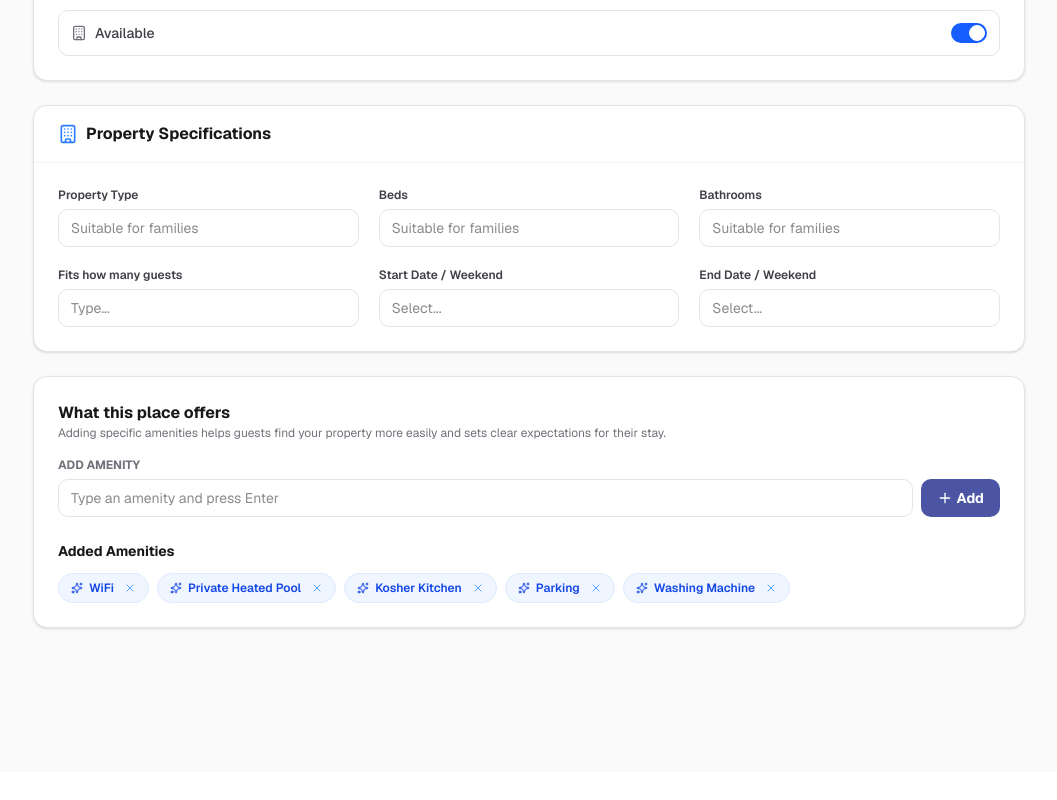
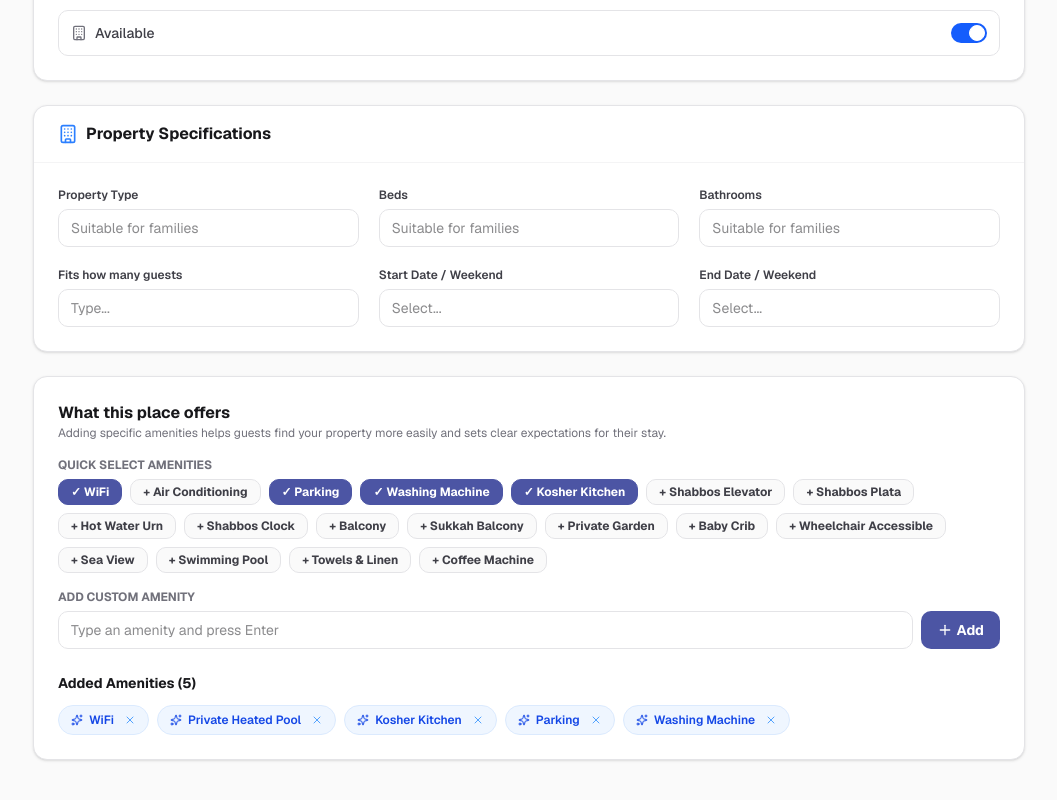
Before and after one commit to pronoy656/Shabbos-rent-Website-, a Next.js app: page /user-dashboard/add in a window 1280 px wide. Shown: the part 977-1777 px from the top of the page, without its empty margins (111-1168 px from the left). Before the commit the page ends 1749 px from the top, so only its background shows below. Built offline with nearby package versions, Linux system fonts and the light colour scheme.

Commit message:
amenities set when owner add appartment

```diff
--- a/src/app/(main)/search/page.tsx
+++ b/src/app/(main)/search/page.tsx
@@ -115,6 +115,8 @@ function SearchContent() {
   const { t } = useLanguage();
   const [dummyVisible, setDummyVisible] = useState(false);
   const [currentPage, setCurrentPage] = useState(1);
+  const [selectedAmenities, setSelectedAmenities] = useState<string[]>([]);
+  const [searchQuery, setSearchQuery] = useState("");
 
   useEffect(() => {
     if (typeof window !== "undefined") {
@@ -123,6 +125,15 @@ function SearchContent() {
       setDummyVisible(hasListing && isVisible);
     }
   }, []);
+
+  const handleAmenityToggle = (amenityKey: string) => {
+    setSelectedAmenities(prev =>
+      prev.includes(amenityKey)
+        ? prev.filter(item => item !== amenityKey)
+        : [...prev, amenityKey]
+    );
+    setCurrentPage(1);
+  };
 
   const sortOptions = [
     t("search_page.sort_options.recommended"),
@@ -140,11 +151,24 @@ function SearchContent() {
     ? cityParam.split("-").map(w => w.charAt(0).toUpperCase() + w.slice(1)).join(" ")
     : "";
 
+  const dummyApartment: ApartmentData = {
+    id: "dummy",
+    title: "Bright luxury apartment in city center",
+    location: "City Center, Jerusalem",
+    image: "https://images.unsplash.com/photo-1522708323590-d24dbb6b0267?auto=format&fit=crop&q=80&w=800",
+    price: 1500,
+    rating: 5.0,
+    reviews: 0,
+    beds: 4,
+    baths: 2,
+    guests: 8,
+    isSwapAvailable: true,
+    verified: false,
+    amenities: ["WiFi", "Air Conditioning", "Parking", "Kosher Kitchen", "Washing Machine"]
+  };
+
   const allApartments = dummyVisible
-    ? [
-        { id: "dummy", title: "Bright luxury apartment in city center", location: "City Center, Jerusalem", image: "https://images.unsplash.com/photo-1522708323590-d24dbb6b0267?auto=format&fit=crop&q=80&w=800", price: 1500, rating: 5.0, reviews: 0, beds: 4, baths: 2, guests: 8, isSwapAvailable: true, verified: false },
-        ...apartments
-      ]
+    ? [dummyApartment, ...apartments]
     : apartments;
 
   let filteredApartments = cityParam
@@ -153,6 +177,24 @@ function SearchContent() {
 
   if (typeParam === "swap") {
     filteredApartments = filteredApartments.filter(apt => apt.isSwapAvailable);
+  }
+
+  if (selectedAmenities.length > 0) {
+    filteredApartments = filteredApartments.filter(apt => {
+      if (!apt.amenities || apt.amenities.length === 0) return false;
+      return selectedAmenities.every(selected =>
+        apt.amenities?.some(a => a.toLowerCase().includes(selected.toLowerCase()))
+      );
+    });
+  }
+
+  if (searchQuery.trim()) {
+    const q = searchQuery.toLowerCase();
+    filteredApartments = filteredApartments.filter(apt =>
+      apt.title.toLowerCase().includes(q) ||
+      apt.location.toLowerCase().includes(q) ||
+      apt.amenities?.some(a => a.toLowerCase().includes(q))
+    );
   }
 
   const ITEMS_PER_PAGE = 12;
@@ -181,6 +223,11 @@ function SearchContent() {
                 </div>
                 <input
                   type="text"
+                  value={searchQuery}
+                  onChange={(e) => {
+                    setSearchQuery(e.target.value);
+                    setCurrentPage(1);
+                  }}
                   placeholder={t("search_page.search_placeholder")}
                   className="w-full pl-10 pr-4 py-3 bg-zinc-50 dark:bg-zinc-950 border border-zinc-200 dark:border-zinc-800 rounded-xl text-sm font-medium text-zinc-900 dark:text-white placeholder-zinc-500 focus:outline-none focus:ring-2 focus:ring-[#4c55a4] transition-all shadow-sm"
                 />
@@ -223,7 +270,15 @@ function SearchContent() {
 
           {/* Left Sidebar (Filters) */}
           <div className="hidden lg:block lg:col-span-3">
-            <FilterSidebar />
+            <FilterSidebar
+              selectedAmenities={selectedAmenities}
+              onAmenityToggle={handleAmenityToggle}
+              onClearFilters={() => {
+                setSelectedAmenities([]);
+                setSearchQuery("");
+                setCurrentPage(1);
+              }}
+            />
           </div>
 
           {/* Right Main Area (Apartment Cards) */}
--- a/src/app/(main)/user-dashboard/add/page.tsx
+++ b/src/app/(main)/user-dashboard/add/page.tsx
@@ -200,7 +200,40 @@ export default function AddApartmentPage() {
                 <p className="text-xs text-zinc-500">Adding specific amenities helps guests find your property more easily and sets clear expectations for their stay.</p>
               </div>
 
-              <label className="block text-xs font-bold text-zinc-500 mb-1.5 uppercase">Add Amenity</label>
+              <label className="block text-xs font-bold text-zinc-500 mb-1.5 uppercase">Quick Select Amenities</label>
+              <div className="flex flex-wrap gap-2 mb-4 max-h-56 overflow-y-auto pr-1">
+                {[
+                  "WiFi", "Air Conditioning", "Parking", "Washing Machine",
+                  "Kosher Kitchen", "Shabbos Elevator", "Shabbos Plata", "Hot Water Urn",
+                  "Shabbos Clock", "Balcony", "Sukkah Balcony", "Private Garden",
+                  "Baby Crib", "Wheelchair Accessible", "Sea View", "Swimming Pool",
+                  "Towels & Linen", "Coffee Machine"
+                ].map((preset) => {
+                  const isSelected = amenities.includes(preset);
+                  return (
+                    <button
+                      key={preset}
+                      type="button"
+                      onClick={() => {
+                        if (isSelected) {
+                          handleRemoveAmenity(preset);
+                        } else {
+                          setAmenities([...amenities, preset]);
+                        }
+                      }}
+                      className={`px-3 py-1 rounded-lg text-xs font-bold transition-all border ${
+                        isSelected
+                          ? "bg-[#4c55a4] text-white border-[#4c55a4]"
+                          : "bg-zinc-50 dark:bg-zinc-800 text-zinc-700 dark:text-zinc-300 border-zinc-200 dark:border-zinc-700 hover:border-[#4c55a4]"
+                      }`}
+                    >
+                      {isSelected ? "✓ " : "+ "}{preset}
+                    </button>
+                  );
+                })}
+              </div>
+
+              <label className="block text-xs font-bold text-zinc-500 mb-1.5 uppercase">Add Custom Amenity</label>
               <div className="flex gap-2 mb-6">
                 <input
                   type="text"
@@ -219,7 +252,7 @@ export default function AddApartmentPage() {
               </div>
 
               <div>
-                <h3 className="text-sm font-bold text-zinc-900 dark:text-white mb-3">Added Amenities</h3>
+                <h3 className="text-sm font-bold text-zinc-900 dark:text-white mb-3">Added Amenities ({amenities.length})</h3>
                 <div className="flex flex-wrap gap-2">
                   {amenities.map((item, idx) => (
                     <div key={idx} className="flex items-center gap-1.5 px-3 py-1.5 bg-blue-50 dark:bg-blue-900/20 text-blue-700 dark:text-blue-300 rounded-full text-xs font-semibold border border-blue-100 dark:border-blue-800/30">
--- a/src/components/layout/CreateListingModal.tsx
+++ b/src/components/layout/CreateListingModal.tsx
@@ -314,14 +314,47 @@ export default function CreateListingModal({ isOpen, onClose, onSave, isEditMode
                   <p className="text-sm text-zinc-500 mt-1">Specific amenities help guests find your property easily and set clear expectations.</p>
                 </div>
 
-                <label className="block text-xs font-black text-zinc-400 mb-2 uppercase tracking-wider">Add Amenity</label>
+                <label className="block text-xs font-black text-zinc-400 mb-2 uppercase tracking-wider">Quick Select Amenities</label>
+                <div className="flex flex-wrap gap-2 mb-6 max-h-56 overflow-y-auto pr-1">
+                  {[
+                    "WiFi", "Air Conditioning", "Parking", "Washing Machine",
+                    "Kosher Kitchen", "Shabbos Elevator", "Shabbos Plata", "Hot Water Urn",
+                    "Shabbos Clock", "Balcony", "Sukkah Balcony", "Private Garden",
+                    "Baby Crib", "Wheelchair Accessible", "Sea View", "Swimming Pool",
+                    "Towels & Linen", "Coffee Machine"
+                  ].map((preset) => {
+                    const isSelected = amenities.includes(preset);
+                    return (
+                      <button
+                        key={preset}
+                        type="button"
+                        onClick={() => {
+                          if (isSelected) {
+                            handleRemoveAmenity(preset);
+                          } else {
+                            setAmenities(prev => [...prev, preset]);
+                          }
+                        }}
+                        className={`px-3.5 py-1.5 rounded-xl text-xs font-bold transition-all border ${
+                          isSelected
+                            ? "bg-[#4c55a4] text-white border-[#4c55a4] shadow-sm"
+                            : "bg-zinc-50 dark:bg-zinc-800 text-zinc-700 dark:text-zinc-300 border-zinc-200 dark:border-zinc-700 hover:border-[#4c55a4]"
+                        }`}
+                      >
+                        {isSelected ? "✓ " : "+ "}{preset}
+                      </button>
+                    );
+                  })}
+                </div>
+
+                <label className="block text-xs font-black text-zinc-400 mb-2 uppercase tracking-wider">Add Custom Amenity</label>
                 <div className="flex flex-col sm:flex-row gap-3 mb-8">
                   <input
                     type="text"
                     value={amenityInput}
                     onChange={(e) => setAmenityInput(e.target.value)}
                     onKeyDown={handleAddAmenity}
-                    placeholder="Type an amenity (e.g. High-speed WiFi) and press Enter"
+                    placeholder="Type an amenity (e.g. Swimming Pool) and press Enter"
                     className="flex-1 px-4 py-3.5 bg-zinc-50/80 dark:bg-zinc-950 border border-zinc-200 dark:border-zinc-800 rounded-2xl text-[15px] text-zinc-900 dark:text-white placeholder:text-zinc-400 focus:bg-white dark:focus:bg-zinc-900 focus:ring-4 focus:ring-[#4c55a4]/10 focus:border-[#4c55a4] outline-none transition-all duration-200"
                   />
                   <button
@@ -333,7 +366,7 @@ export default function CreateListingModal({ isOpen, onClose, onSave, isEditMode
                 </div>
 
                 <div>
-                  <h3 className="text-sm font-bold text-zinc-800 dark:text-zinc-200 mb-3">Included Amenities</h3>
+                  <h3 className="text-sm font-bold text-zinc-800 dark:text-zinc-200 mb-3">Included Amenities ({amenities.length})</h3>
                   {amenities.length === 0 ? (
                     <div className="flex items-center gap-2 text-sm text-zinc-500 dark:text-zinc-400 py-1 font-medium">
                       <Info className="w-4 h-4" />
--- a/src/components/search/FilterSidebar.tsx
+++ b/src/components/search/FilterSidebar.tsx
@@ -3,12 +3,55 @@
 import { MapPin, Navigation, Calendar, BedDouble, Bath, ChevronDown } from "lucide-react";
 import { useLanguage } from "@/context/LanguageContext";
 
-export default function FilterSidebar() {
+export interface FilterSidebarProps {
+  selectedAmenities?: string[];
+  onAmenityToggle?: (amenityKey: string) => void;
+  onApplyFilters?: () => void;
+  onClearFilters?: () => void;
+}
+
+const AMENITIES_OPTIONS = [
+  { key: "WiFi", labelKey: "filters.amenities_list.wifi", name: "WiFi" },
+  { key: "Air Conditioning", labelKey: "filters.amenities_list.air_conditioning", name: "Air Conditioning" },
+  { key: "Parking", labelKey: "filters.amenities_list.parking", name: "Parking" },
+  { key: "Washing Machine", labelKey: "filters.amenities_list.washing_machine", name: "Washing Machine" },
+  { key: "Kosher Kitchen", labelKey: "filters.amenities_list.kosher_kitchen", name: "Kosher Kitchen" },
+  { key: "Shabbos Elevator", labelKey: "filters.amenities_list.shabbos_elevator", name: "Shabbos Elevator" },
+  { key: "Shabbos Plata", labelKey: "filters.amenities_list.shabbos_plata", name: "Shabbos Plata" },
+  { key: "Hot Water Urn", labelKey: "filters.amenities_list.hot_water_urn", name: "Hot Water Urn" },
+  { key: "Shabbos Clock", labelKey: "filters.amenities_list.shabbos_clock", name: "Shabbos Clock" },
+  { key: "Balcony", labelKey: "filters.amenities_list.balcony", name: "Balcony" },
+  { key: "Sukkah Balcony", labelKey: "filters.amenities_list.sukkah_balcony", name: "Sukkah Balcony" },
+  { key: "Private Garden", labelKey: "filters.amenities_list.private_garden", name: "Private Garden" },
+  { key: "Baby Crib", labelKey: "filters.amenities_list.baby_crib", name: "Baby Crib" },
+  { key: "Wheelchair Accessible", labelKey: "filters.amenities_list.wheelchair", name: "Wheelchair Accessible" },
+  { key: "Sea View", labelKey: "filters.amenities_list.sea_view", name: "Sea View" },
+  { key: "Swimming Pool", labelKey: "filters.amenities_list.swimming_pool", name: "Swimming Pool" },
+  { key: "Towels & Linen", labelKey: "filters.amenities_list.towels_linen", name: "Towels & Linen" },
+  { key: "Coffee Machine", labelKey: "filters.amenities_list.coffee_machine", name: "Coffee Machine" },
+];
+
+export default function FilterSidebar({
+  selectedAmenities = [],
+  onAmenityToggle,
+  onApplyFilters,
+  onClearFilters,
+}: FilterSidebarProps) {
   const { t } = useLanguage();
 
   return (
     <div className="bg-white dark:bg-zinc-950 rounded-2xl border border-zinc-200 dark:border-zinc-800 p-6 sticky top-24">
-      <h2 className="text-lg font-bold text-zinc-900 dark:text-white mb-6">{t("filters.title")}</h2>
+      <div className="flex items-center justify-between mb-6">
+        <h2 className="text-lg font-bold text-zinc-900 dark:text-white">{t("filters.title")}</h2>
+        {selectedAmenities.length > 0 && (
+          <button
+            onClick={onClearFilters}
+            className="text-xs text-[#4c55a4] hover:underline font-semibold"
+          >
+            Clear All
+          </button>
+        )}
+      </div>
 
       {/* Location */}
       <div className="space-y-4 mb-6">
@@ -141,25 +184,43 @@ export default function FilterSidebar() {
 
       {/* Amenities */}
       <div className="space-y-4 mb-6">
+        <div className="flex items-center justify-between">
           <h3 className="text-sm font-bold text-zinc-900 dark:text-white uppercase tracking-wider">{t("filters.amenities")}</h3>
-        <div className="grid grid-cols-2 gap-2 gap-x-3">
-          {[t("filters.amenities_list.kosher_kitchen"), t("filters.amenities_list.shabbos_elevator"), t("filters.amenities_list.balcony"), t("filters.amenities_list.parking"), t("filters.amenities_list.wheelchair")].map((amenity) => (
-            <label key={amenity} className="flex items-center gap-3 cursor-pointer group">
+          {selectedAmenities.length > 0 && (
+            <span className="text-xs font-bold text-[#4c55a4] bg-[#4c55a4]/10 px-2 py-0.5 rounded-full">
+              {selectedAmenities.length} selected
+            </span>
+          )}
+        </div>
+        <div className="flex flex-col gap-2.5">
+          {AMENITIES_OPTIONS.map((item) => {
+            const isChecked = selectedAmenities.includes(item.key);
+            return (
+              <label key={item.key} className="flex items-center gap-3 cursor-pointer group select-none">
                 <div className="relative flex items-center justify-center">
-                <input type="checkbox" className="peer appearance-none w-5 h-5 border-2 border-zinc-300 dark:border-zinc-700 rounded bg-white dark:bg-zinc-900 checked:bg-[#4c55a4] checked:border-[#4c55a4] transition-colors" />
+                  <input
+                    type="checkbox"
+                    checked={isChecked}
+                    onChange={() => onAmenityToggle?.(item.key)}
+                    className="peer appearance-none w-5 h-5 border-2 border-zinc-300 dark:border-zinc-700 rounded bg-white dark:bg-zinc-900 checked:bg-[#4c55a4] checked:border-[#4c55a4] transition-colors"
+                  />
                   <svg className="absolute w-3 h-3 text-white pointer-events-none opacity-0 peer-checked:opacity-100" fill="none" viewBox="0 0 24 24" stroke="currentColor" strokeWidth={3}>
                     <path strokeLinecap="round" strokeLinejoin="round" d="M5 13l4 4L19 7" />
                   </svg>
                 </div>
-              <span className="text-sm font-medium text-zinc-700 dark:text-zinc-300 group-hover:text-zinc-900 dark:group-hover:text-white transition-colors">
-                {amenity}
+                <span className={`text-sm font-medium transition-colors ${isChecked ? 'font-bold text-[#4c55a4] dark:text-indigo-400' : 'text-zinc-700 dark:text-zinc-300 group-hover:text-zinc-900 dark:group-hover:text-white'}`}>
+                  {t(item.labelKey)}
                 </span>
               </label>
-          ))}
+            );
+          })}
         </div>
       </div>
 
-      <button className="w-full py-3 bg-[#4c55a4] hover:bg-[#3d4484] text-white font-bold rounded-xl shadow-md shadow-[#4c55a4]/20 transition-all">
+      <button
+        onClick={onApplyFilters}
+        className="w-full py-3 bg-[#4c55a4] hover:bg-[#3d4484] text-white font-bold rounded-xl shadow-md shadow-[#4c55a4]/20 transition-all"
+      >
         {t("filters.apply_filters")}
       </button>
 
--- a/src/data/mockData.ts
+++ b/src/data/mockData.ts
@@ -16,6 +16,7 @@ export const mockBaseApartments: ApartmentData[] = [
     isSwapAvailable: true,
     verified: true,
     isAvailable: true,
+    amenities: ["WiFi", "Air Conditioning", "Parking", "Kosher Kitchen", "Washing Machine", "Balcony"],
   },
   {
     id: "2",
@@ -31,6 +32,7 @@ export const mockBaseApartments: ApartmentData[] = [
     isSwapAvailable: false,
     verified: true,
     isAvailable: false,
+    amenities: ["WiFi", "Air Conditioning", "Kosher Kitchen", "Shabbos Elevator"],
   },
   {
     id: "3",
@@ -46,6 +48,7 @@ export const mockBaseApartments: ApartmentData[] = [
     isSwapAvailable: true,
     verified: false,
     isAvailable: true,
+    amenities: ["WiFi", "Air Conditioning", "Parking", "Washing Machine", "Kosher Kitchen", "Balcony"],
   },
   {
     id: "4",
@@ -61,6 +64,7 @@ export const mockBaseApartments: ApartmentData[] = [
     isSwapAvailable: false,
     verified: true,
     isAvailable: false,
+    amenities: ["WiFi", "Air Conditioning", "Washing Machine"],
   },
   {
     id: "5",
@@ -76,6 +80,7 @@ export const mockBaseApartments: ApartmentData[] = [
     isSwapAvailable: true,
     verified: true,
     isAvailable: true,
+    amenities: ["WiFi", "Air Conditioning", "Parking", "Kosher Kitchen", "Shabbos Elevator"],
   },
   {
     id: "6",
@@ -91,6 +96,7 @@ export const mockBaseApartments: ApartmentData[] = [
     isSwapAvailable: false,
     verified: false,
     isAvailable: false,
+    amenities: ["WiFi", "Parking", "Washing Machine", "Balcony"],
   },
 ];
 
--- a/src/locales/en.json
+++ b/src/locales/en.json
@@ -257,11 +257,24 @@
       "studio": "Studio"
     },
     "amenities_list": {
+      "wifi": "WiFi",
+      "air_conditioning": "Air Conditioning",
+      "parking": "Parking",
+      "washing_machine": "Washing Machine",
       "kosher_kitchen": "Kosher Kitchen",
       "shabbos_elevator": "Shabbos Elevator",
+      "shabbos_plata": "Shabbos Plata",
+      "hot_water_urn": "Hot Water Urn",
+      "shabbos_clock": "Shabbos Clock",
       "balcony": "Balcony",
-      "parking": "Parking",
-      "wheelchair": "Wheelchair Accessible"
+      "sukkah_balcony": "Sukkah Balcony",
+      "private_garden": "Private Garden",
+      "baby_crib": "Baby Crib",
+      "wheelchair": "Wheelchair Accessible",
+      "sea_view": "Sea View",
+      "swimming_pool": "Swimming Pool",
+      "towels_linen": "Towels & Linen",
+      "coffee_machine": "Coffee Machine"
     }
   },
   "search_page": {
--- a/src/locales/he.json
+++ b/src/locales/he.json
@@ -257,11 +257,24 @@
       "studio": "סטודיו"
     },
     "amenities_list": {
+      "wifi": "WiFi",
+      "air_conditioning": "מיזוג אוויר",
+      "parking": "חניה",
+      "washing_machine": "מכונת כביסה",
       "kosher_kitchen": "מטבח כשר",
       "shabbos_elevator": "מעלית שבת",
+      "shabbos_plata": "פלטת שבת",
+      "hot_water_urn": "מיחם שבת",
+      "shabbos_clock": "שעון שבת",
       "balcony": "מרפסת",
-      "parking": "חניה",
-      "wheelchair": "נגישות לכיסא גלגלים"
+      "sukkah_balcony": "מרפסת לסוכה",
+      "private_garden": "גינה פרטית",
+      "baby_crib": "עריסת תינוק",
+      "wheelchair": "נגישות לכיסא גלגלים",
+      "sea_view": "נוף לים",
+      "swimming_pool": "בריכה",
+      "towels_linen": "מגבות ומצעים",
+      "coffee_machine": "מכונת קפה"
     }
   },
   "search_page": {
--- a/src/types/index.ts
+++ b/src/types/index.ts
@@ -14,6 +14,7 @@ export interface ApartmentData {
   isSwapAvailable: boolean;
   verified: boolean;
   isAvailable?: boolean;
+  amenities?: string[];
 }
 
 export interface Amenity {
```
Lines whose indentation alone changed are shown as unchanged.
